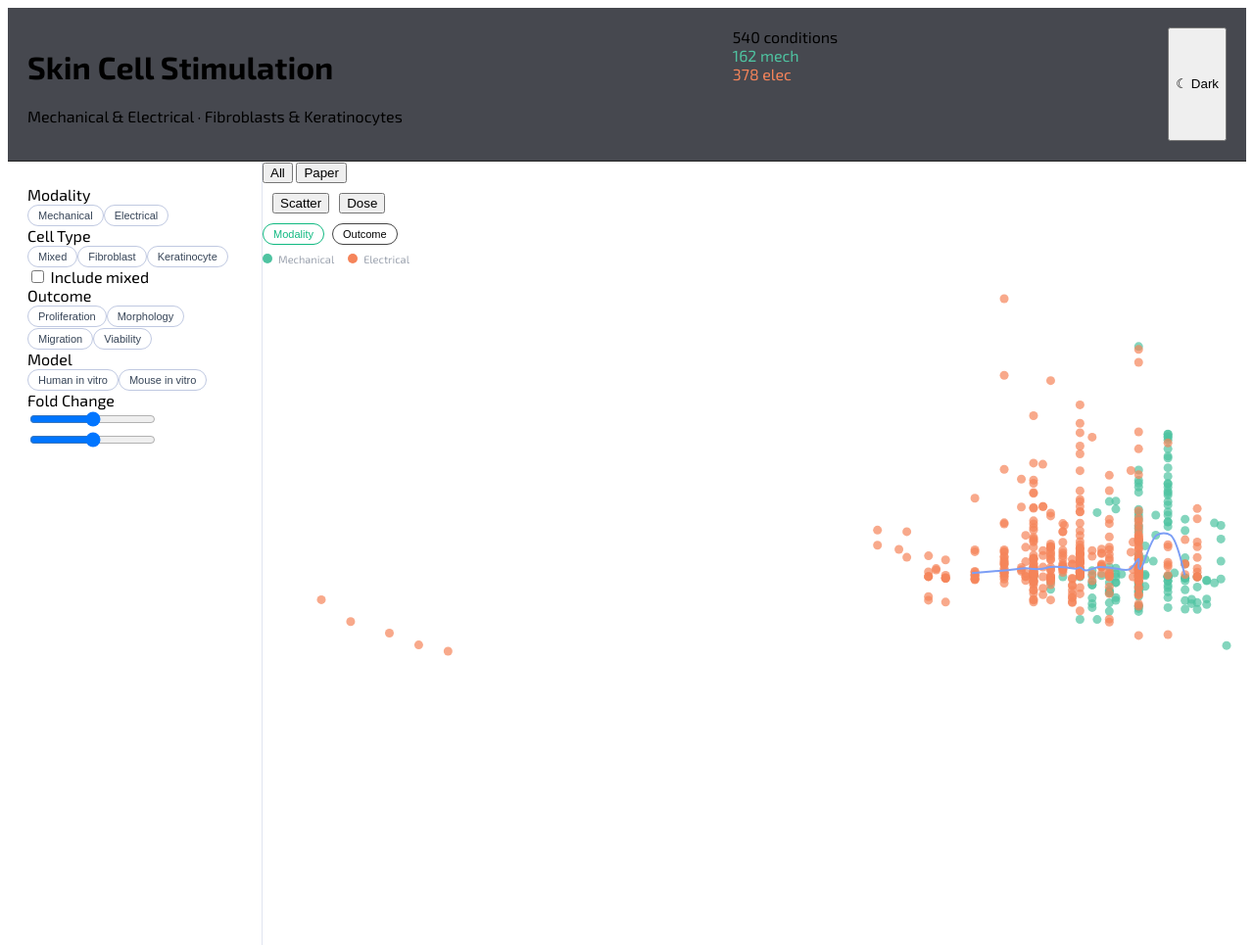
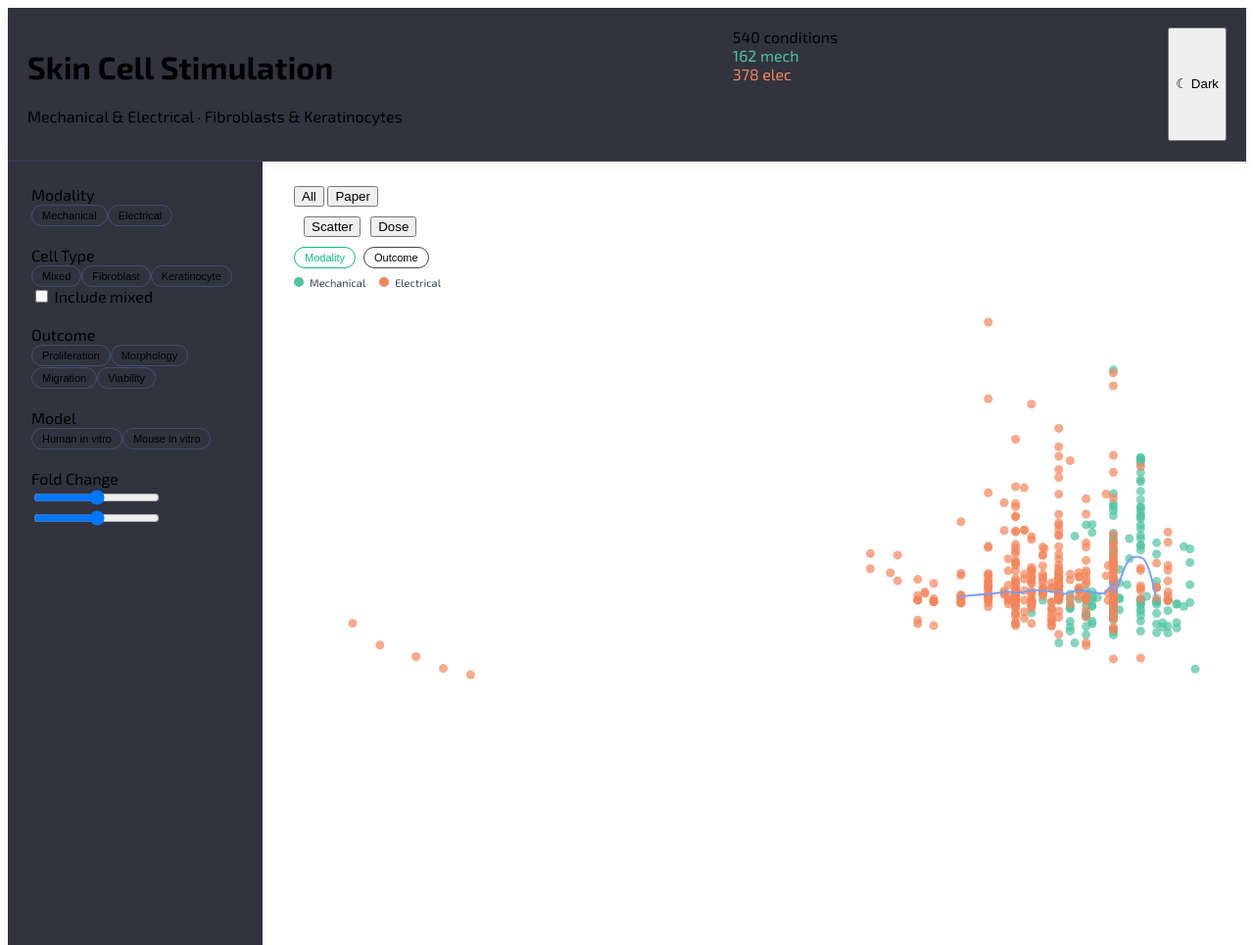
Before and after one commit to SMARTBiomaterials/stim-dashboard, a plain HTML site: page index.html in a window 1280 px wide. Shown: the whole page at 98% size. Drawn offline with Linux system fonts and the light colour scheme.

Commit message:
Update dashboard.css

```diff
--- a/assets/css/dashboard.css
+++ b/assets/css/dashboard.css
@@ -35,11 +35,11 @@ body {
 .header {
   display: flex;
   justify-content: space-between;
-  background: rgba(8,11,20,0.75);
   backdrop-filter: blur(12px);
+  padding: 20px;
+  background: var(--surface);
   border-bottom: 1px solid var(--border);
-  padding: 20px;
-  border-bottom: 1px solid #222;
+  box-shadow: 0 4px 12px rgba(0,0,0,0.05);
 }
 
 .tabs {
@@ -93,14 +93,17 @@ body {
   min-height: 100vh;
 }
 
-aside {
-  border-right: 1px solid var(--border);
-  padding: 24px 20px;
+main {
+  padding: 24px 32px;
 }
 
-main {
-  display: flex;
-  flex-direction: column;
+aside {
+  padding: 24px;
+  background: var(--surface);
+}
+
+.filter-section {
+  margin-bottom: 20px;
 }
 .panel.hidden {
   display: none;
@@ -111,17 +114,30 @@ main {
 }
 /* === FILTER CHIPS === */
 .chip {
+  border-radius: 16px;
   padding: 4px 10px;
-  border-radius: 20px;
+  font-size: 11px;
   border: 1px solid var(--border2);
   background: transparent;
-  color: var(--text-dim);
-  font-size: 11px;
-  cursor: pointer;
 }
 
 .chip.active {
+  background: var(--accent-dim);
   border-color: var(--accent);
-  color: var(--accent);
-  background: var(--accent-dim);
 }
+.legend-item {
+  font-size: 11px;
+  color: var(--text-dim);
+}
+
+.legend-dot {
+  width: 10px;
+  height: 10px;
+}
+.chart-container {
+  background: var(--surface);
+  border: 1px solid var(--border);
+  border-radius: 10px;
+  padding: 16px;
+  box-shadow: 0 8px 24px rgba(0,0,0,0.08);
+}
```
